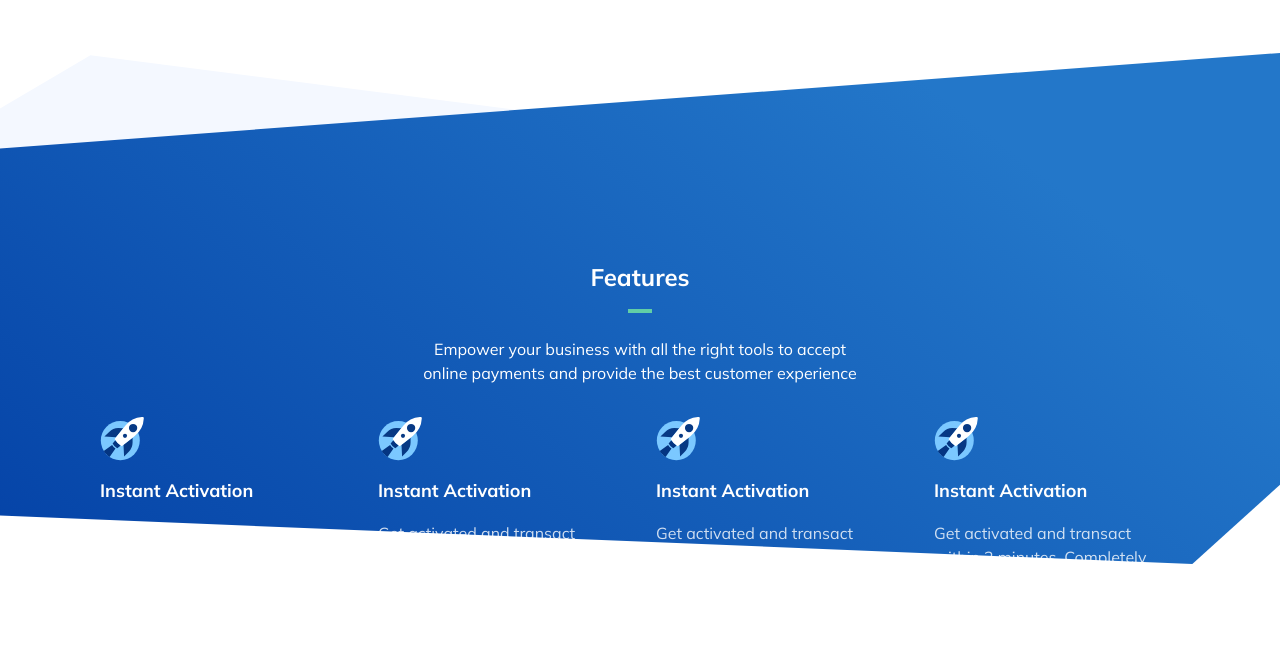
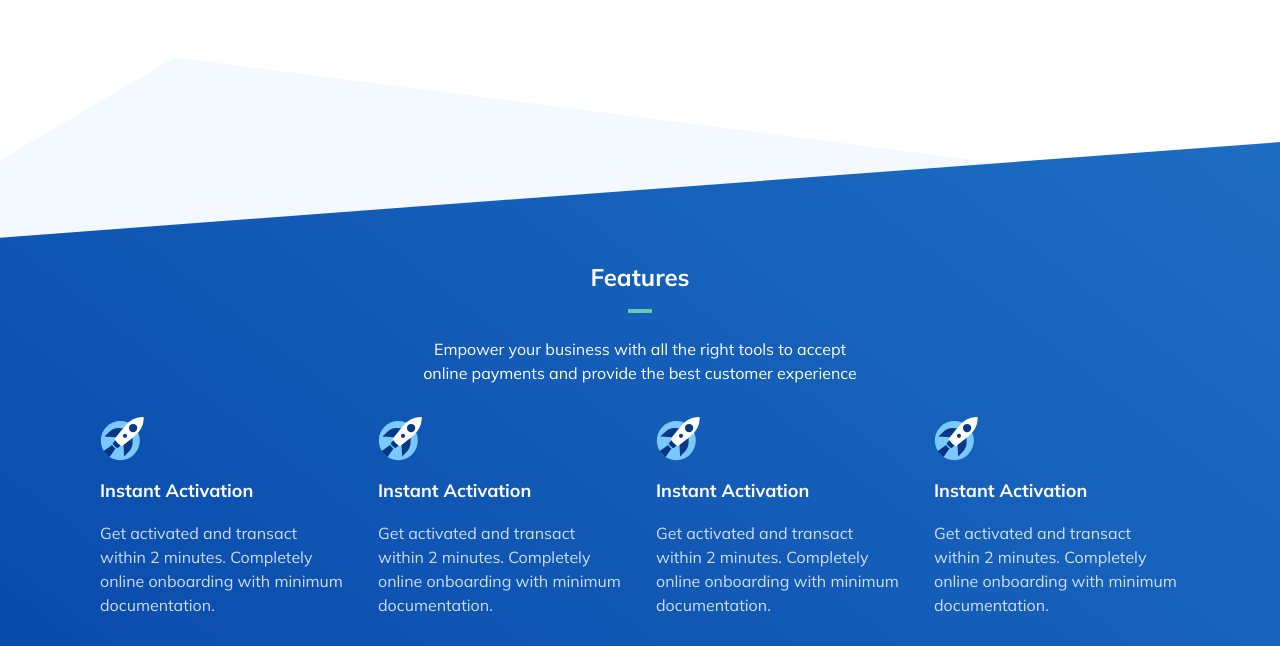
Before and after one commit to Garvit-Rajpal/Razorpay_clone_tailwind, a website built with Vite: page index.html in a window 1280 px wide. Shown: the part 4521-5167 px from the top of the page. Built offline with nearby package versions, Linux system fonts and the light colour scheme; files whose address does not match are found by name.

Commit message:
changes in core feature section

```diff
--- a/index.html
+++ b/index.html
@@ -864,7 +864,7 @@
     </section>
 
     <!-- core Features -->
-    <section class="w-full bg-[url(/images/core-features-sectionBg.svg)] bg-no-repeat bg-contain mt-14 relative corefeaturesection">
+    <section class="w-full bg-[url(/images/core-features-sectionBg.svg)] bg-no-repeat bg-cover mt-14 relative corefeaturesection">
         <div class="relative w-11/12 max-w-[1080px] mx-auto pt-4">
             <h2 class="font-mullish font-bold text-2xl text-center text-white " >Features</h2>
             <div class="w-6 h-1 bg-greenLight mx-auto mt-4 mb-6"></div>
```
